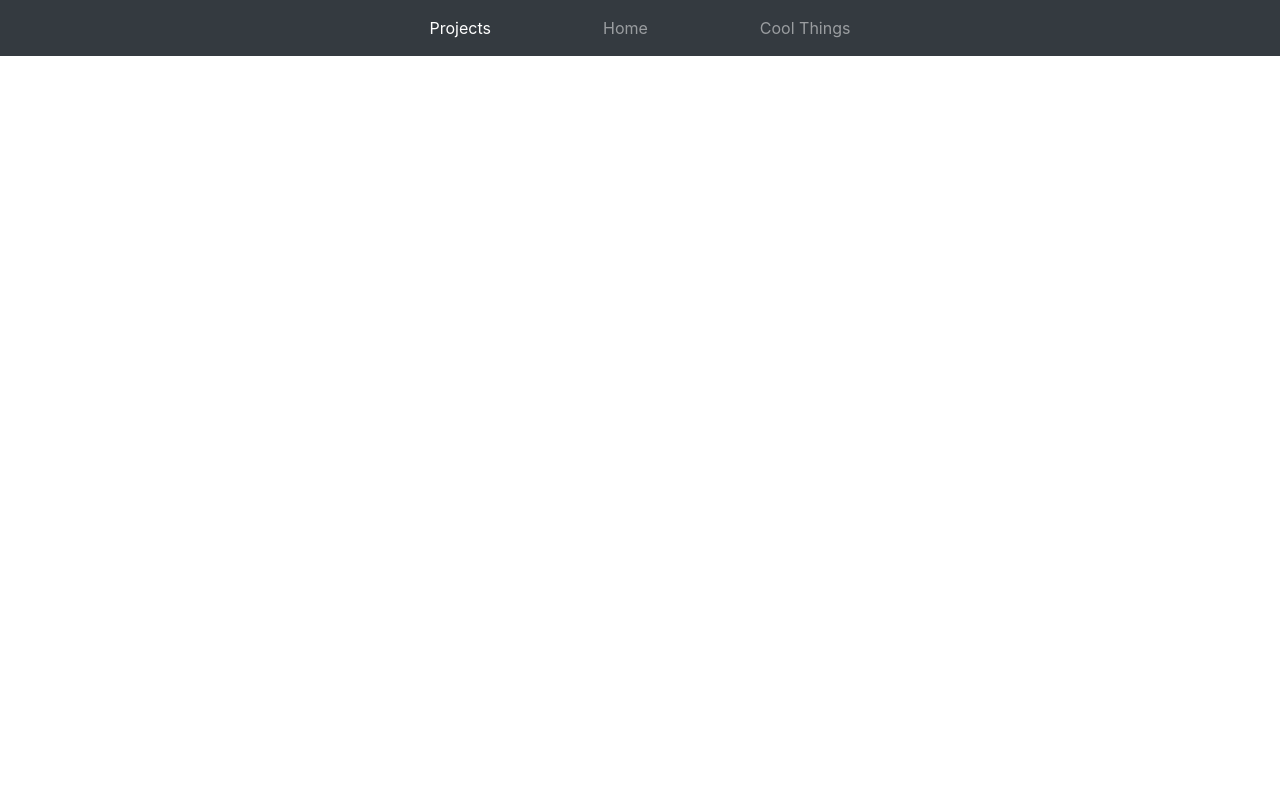
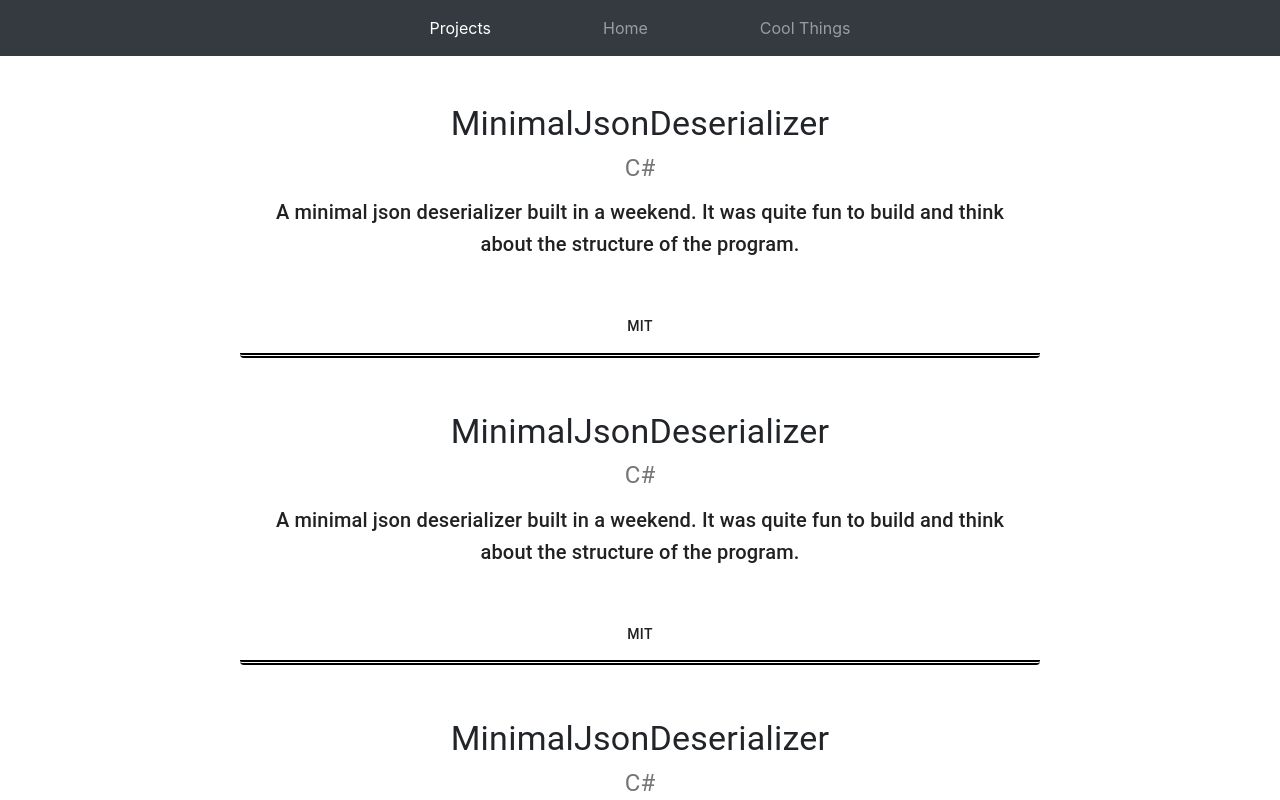
Before and after one commit to Lokixa/Website-Frontend, a React (Create React App) app: page /projects in a window 1280 px wide. Shown: the top 800 px of the page. Built offline with nearby package versions, Linux system fonts and the light colour scheme.

Commit message:
Project page with sample data

```diff
--- a/src/Content/Content.tsx
+++ b/src/Content/Content.tsx
@@ -1,8 +1,8 @@
 import React from 'react'
 import { Switch, Route } from 'react-router-dom'
-import Projects from './Pages/Projects'
-import Home from './Pages/Home'
-import CoolThings from './Pages/CoolThings'
+import Projects from './Pages/Projects/Projects'
+import Home from './Pages/Home/Home'
+import CoolThings from './Pages/CoolThings/CoolThings'
 
 class Content extends React.Component {
 	render() {
--- a/src/Content/Pages/Projects.tsx
+++ /dev/null
@@ -1,5 +0,0 @@
-export default function CoolThings() {
-    return (
-        null
-    )
-}
--- /dev/null
+++ b/src/Content/Pages/Projects/ProjectCard/ProjectCard.tsx
@@ -0,0 +1,68 @@
+import React from 'react'
+import Card from '@material-ui/core/Card'
+import CardActions from '@material-ui/core/CardActions'
+import CardContent from '@material-ui/core/CardContent'
+import Button from '@material-ui/core/Button'
+import Typography from '@material-ui/core/Typography'
+
+interface ProjectCardProps {
+	name: string
+	language: string
+	url: string
+	description?: string
+	license?: License
+}
+interface License {
+	name: string
+	url: string
+}
+
+class ProjectCard extends React.Component<ProjectCardProps> {
+	render() {
+		return (
+			<Card
+				className="mx-auto"
+				style={{
+					minWidth: 275,
+					maxWidth: 800,
+					marginBottom: 30,
+					boxShadow: 'unset',
+					borderBottom: 'thick double #000000',
+				}}
+			>
+				<CardContent className="text-center">
+					<Typography
+						style={{ cursor: 'pointer' }}
+						variant="h4"
+						component="a"
+						href={this.props.url}
+						className="btn"
+					>
+						{this.props.name}
+					</Typography>
+					<Typography
+						variant="h5"
+						style={{ marginBottom: 12 }}
+						color="textSecondary"
+					>
+						{this.props.language}
+					</Typography>
+					{this.props.description && (
+						<Typography variant="h6" component="h2">
+							{this.props.description}
+						</Typography>
+					)}
+					<br />
+				</CardContent>
+				<CardActions style={{ justifyContent: 'center' }}>
+					{this.props.license && (
+						<Button href={this.props.license.url} size="medium">
+							{this.props.license.name}
+						</Button>
+					)}
+				</CardActions>
+			</Card>
+		)
+	}
+}
+export default ProjectCard
--- /dev/null
+++ b/src/Content/Pages/Projects/Projects.tsx
@@ -0,0 +1,49 @@
+import React from 'react'
+import ProjectCard from './ProjectCard/ProjectCard'
+
+export default function CoolThings() {
+	return (
+		<React.Fragment>
+			<ProjectCard
+				name="MinimalJsonDeserializer"
+				language="C#"
+				url="https://github.com/Lokixa/MinimalJsonDeserializer"
+				license={{
+					name: 'mit',
+					url: 'https://choosealicense.com/licenses/mit',
+				}}
+				description="A minimal json deserializer built in a weekend. It was quite fun to build and think about the structure of the program."
+			/>
+			<ProjectCard
+				name="MinimalJsonDeserializer"
+				language="C#"
+				url="https://github.com/Lokixa/MinimalJsonDeserializer"
+				license={{
+					name: 'mit',
+					url: 'https://choosealicense.com/licenses/mit',
+				}}
+				description="A minimal json deserializer built in a weekend. It was quite fun to build and think about the structure of the program."
+			/>
+			<ProjectCard
+				name="MinimalJsonDeserializer"
+				language="C#"
+				url="https://github.com/Lokixa/MinimalJsonDeserializer"
+				license={{
+					name: 'mit',
+					url: 'https://choosealicense.com/licenses/mit',
+				}}
+				description="A minimal json deserializer built in a weekend. It was quite fun to build and think about the structure of the program."
+			/>
+			<ProjectCard
+				name="MinimalJsonDeserializer"
+				language="C#"
+				url="https://github.com/Lokixa/MinimalJsonDeserializer"
+				license={{
+					name: 'mit',
+					url: 'https://choosealicense.com/licenses/mit',
+				}}
+				description="A minimal json deserializer built in a weekend. It was quite fun to build and think about the structure of the program."
+			/>
+		</React.Fragment>
+	)
+}
```
Also changed, not shown: package.json (+5 -5 lines), public/index.html (+18 -10 lines), src/Models/ProjectsModel.tsx (added, +25 -0 lines), src/Content/Pages/CoolThings/CoolThings.tsx (renamed from src/Content/Pages/CoolThings.tsx), src/Content/Pages/Home/Home.tsx (renamed from src/Content/Pages/Home.tsx), 1 other file (tests, documents, lock files or other folders).
